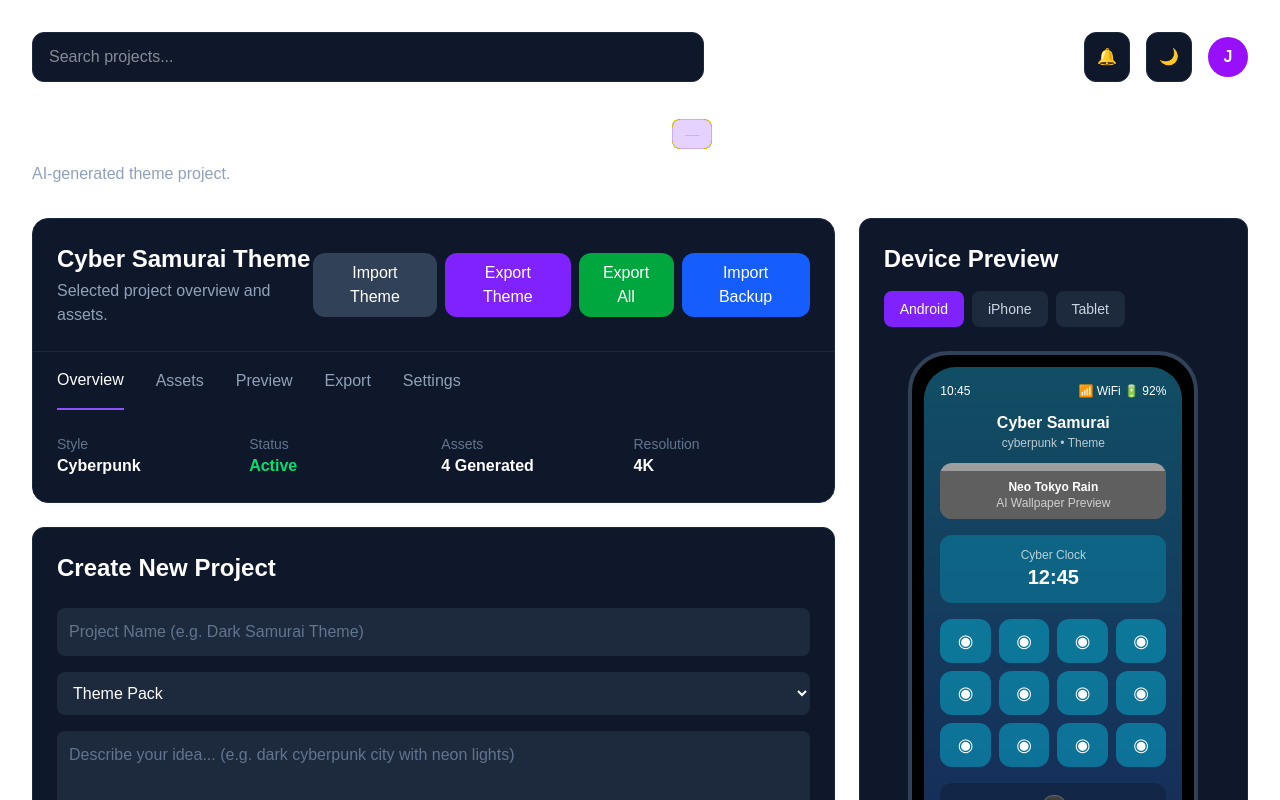
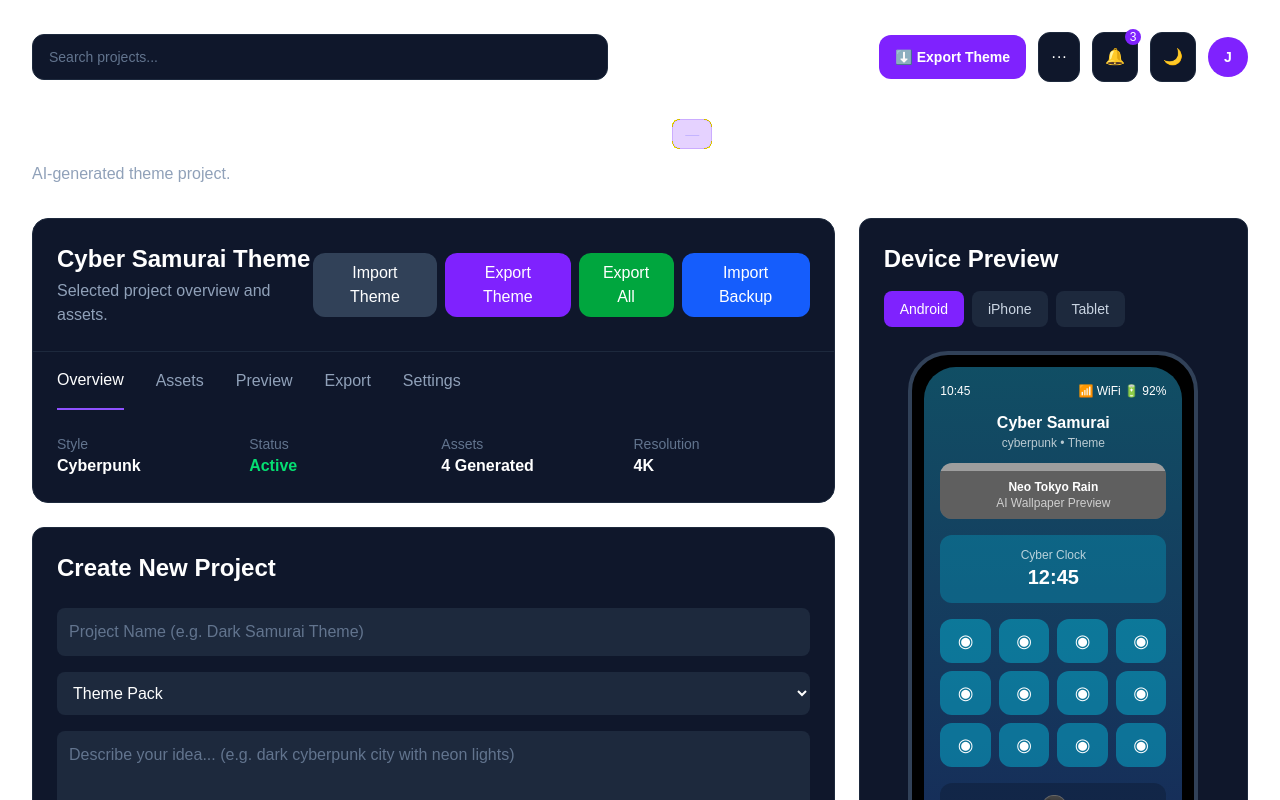
Before and after one commit to themeforge-studio/themeforge-ai-studio, a Next.js app in the folder themeforge-app/: page /projects in a window 1280 px wide. Shown: the top 800 px of the page. Built offline with nearby package versions, Linux system fonts and the light colour scheme; grey boxes are pictures that could not be loaded.

Commit message:
TopBar mejorado con Export Theme y notificaciones

```diff
--- a/themeforge-app/app/projects/page.tsx
+++ b/themeforge-app/app/projects/page.tsx
@@ -107,7 +107,10 @@ const [activeTab, setActiveTab] =
   return (
     <div className="p-8 text-white">
 
-      <TopBar />
+      <TopBar
+        selectedProject={selectedProject}
+        generatedTheme={generatedTheme}
+      />
 
 <div className="mb-8">
 
--- a/themeforge-app/components/layout/TopBar.tsx
+++ b/themeforge-app/components/layout/TopBar.tsx
@@ -1,31 +1,88 @@
-export default function TopBar() {
+"use client";
+
+import { useState } from "react";
+
+type TopBarProps = {
+  selectedProject?: any;
+  generatedTheme?: any;
+};
+
+export default function TopBar({
+  selectedProject,
+  generatedTheme,
+}: TopBarProps) {
+  const [search, setSearch] = useState("");
+  const [exported, setExported] = useState(false);
+
+  const handleExport = () => {
+    const theme = selectedProject || generatedTheme;
+    if (!theme) {
+      alert("Selecciona un proyecto primero.");
+      return;
+    }
+
+    const data = JSON.stringify(theme, null, 2);
+    const blob = new Blob([data], { type: "application/json" });
+    const url = URL.createObjectURL(blob);
+    const a = document.createElement("a");
+    a.href = url;
+    a.download = `${theme.name || "theme"}.json`;
+    a.click();
+    URL.revokeObjectURL(url);
+
+    setExported(true);
+    setTimeout(() => setExported(false), 2000);
+  };
+
   return (
-    <div className="flex items-center justify-between mb-8">
+    <div className="flex items-center justify-between mb-8 gap-4">
 
-      <div className="flex-1 max-w-2xl">
+      {/* Search */}
+      <div className="flex-1 max-w-xl">
         <input
           type="text"
           placeholder="Search projects..."
-          className="w-full rounded-xl bg-slate-900 border border-slate-800 px-4 py-3 outline-none focus:border-purple-500"
+          value={search}
+          onChange={(e) => setSearch(e.target.value)}
+          className="w-full rounded-xl bg-slate-900 border border-slate-800 px-4 py-3 text-sm outline-none focus:border-violet-500 transition text-white placeholder-slate-500"
         />
       </div>
 
-      <div className="flex items-center gap-4 ml-6">
+      {/* Actions */}
+      <div className="flex items-center gap-3">
 
-        <button className="rounded-xl bg-slate-900 border border-slate-800 px-3 py-3">
-          🔔
+        {/* Export Button */}
+        <button
+          onClick={handleExport}
+          className="flex items-center gap-2 bg-violet-600 hover:bg-violet-700 transition px-4 py-3 rounded-xl text-sm font-semibold"
+        >
+          {exported ? "✅ Exported!" : "⬇️ Export Theme"}
         </button>
 
-        <button className="rounded-xl bg-slate-900 border border-slate-800 px-3 py-3">
+        {/* More options */}
+        <button className="rounded-xl bg-slate-900 border border-slate-800 px-3 py-3 hover:bg-slate-800 transition">
+          ···
+        </button>
+
+        {/* Notifications */}
+        <button className="relative rounded-xl bg-slate-900 border border-slate-800 px-3 py-3 hover:bg-slate-800 transition">
+          🔔
+          <span className="absolute -top-1 -right-1 w-4 h-4 bg-violet-600 rounded-full text-xs flex items-center justify-center">
+            3
+          </span>
+        </button>
+
+        {/* Dark mode */}
+        <button className="rounded-xl bg-slate-900 border border-slate-800 px-3 py-3 hover:bg-slate-800 transition">
           🌙
         </button>
 
-        <div className="w-10 h-10 rounded-full bg-purple-600 flex items-center justify-center font-bold">
+        {/* Avatar */}
+        <div className="w-10 h-10 rounded-full bg-violet-600 flex items-center justify-center font-bold text-sm">
           J
         </div>
 
       </div>
-
     </div>
   );
 }
```
